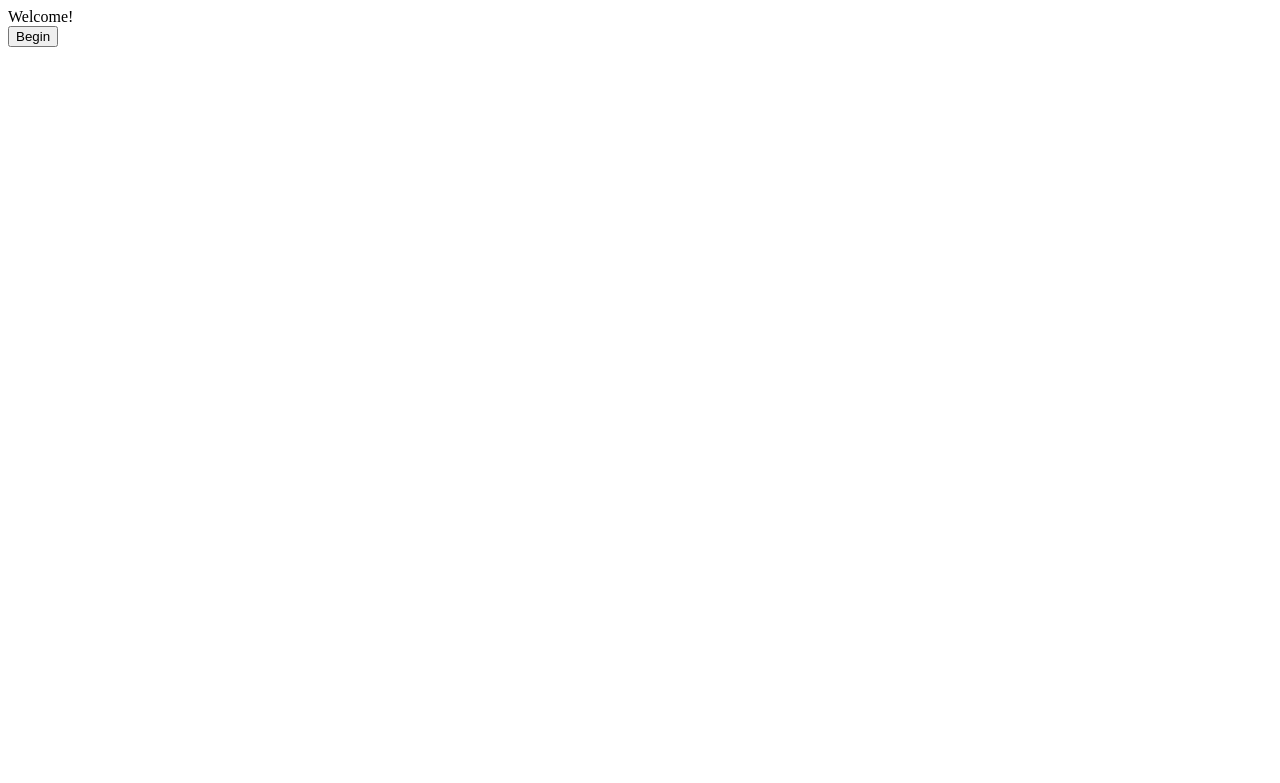
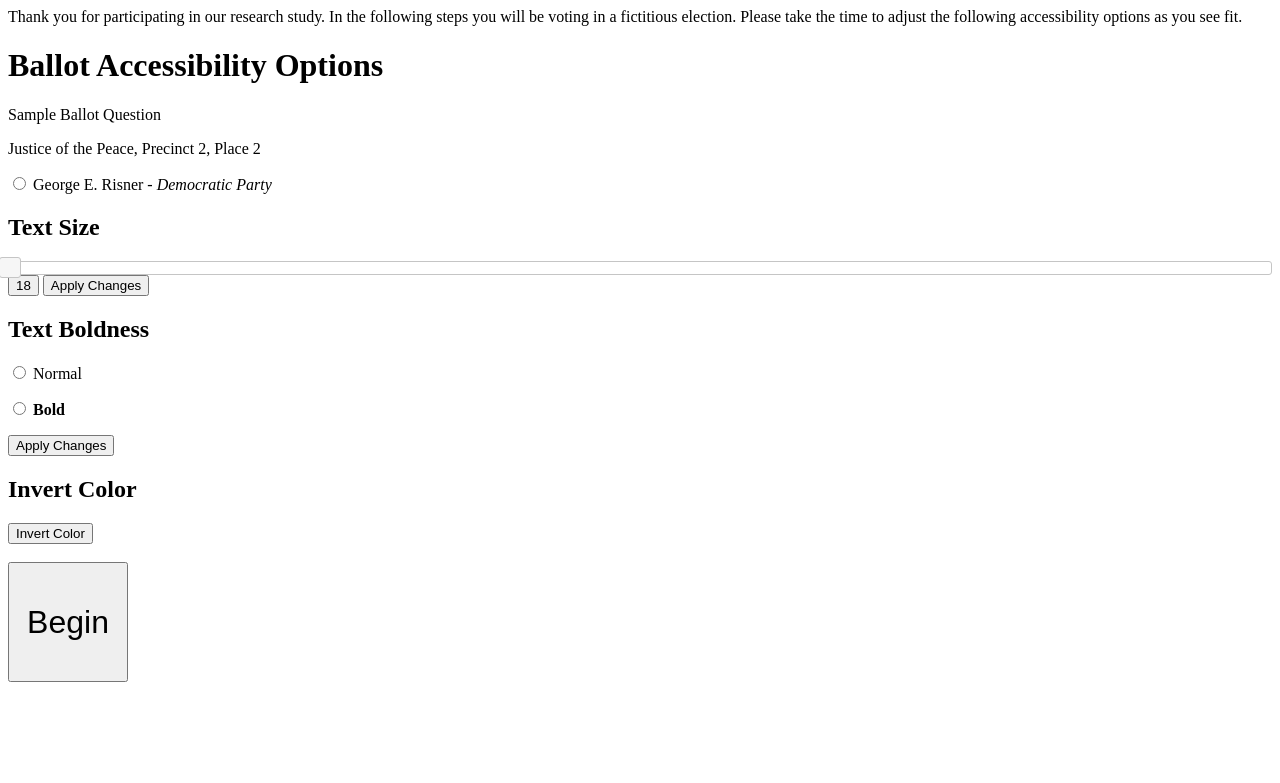
Before and after one commit to jdcheng/lvvs, a Django app: page /polls/ in a window 1280 px wide. Before the commit the part shown is almost empty. Shown: the top 783 px of the page. Run offline with Django 3.2, Linux system fonts and the light colour scheme; some libraries are stand-ins or nearby versions.

Commit message:
updated welcome page

```diff
--- a/polls/templates/polls/welcome.html
+++ b/polls/templates/polls/welcome.html
@@ -1,5 +1,140 @@
-Welcome!
+<html>
+<head>
+	<title>Comp435: Election Systems Project</title>
 
+<link rel="stylesheet" href="//code.jquery.com/ui/1.11.2/themes/smoothness/jquery-ui.css">
+  <script src="//code.jquery.com/jquery-1.10.2.js"></script>
+  <script src="//code.jquery.com/ui/1.11.2/jquery-ui.js"></script>
+  <!--<link href="{{ STATIC_URL }}website_static/options.css" rel="stylesheet" type="text/css" title="main" media="screen" /> -->
+
+  <!-- <script language="javascript" src="http://ajax.googleapis.com/ajax/libs/jquery/1.8.3/jquery.min.js" type="text/javascript"></script> -->
+  <script>
+  $(document).ready(function(){
+
+var pathArray = window.location.pathname.split( '/' );
+var id = pathArray[2];
+if (id == "options"){
+  id = 0;
+}
+else{
+  id = parseInt(id);
+}
+
+sessionStorage.setItem('returnId', id)
+
+if (sessionStorage.getItem('color') == null){
+    sessionStorage.setItem('color', 'black');
+    sessionStorage.setItem('background-color', 'white');
+  }
+
+if (sessionStorage.getItem("boldness") != null) {
+  if (sessionStorage.getItem("boldness") == 400){
+      $("input[id=normal]").prop("checked", true);
+  }
+  else{
+    $("input[id=bold]").prop("checked", true);
+    $("txt[name=sample]").css("font-weight", 700);
+  }
+    }
+
+  if (sessionStorage.getItem("size") != null) {
+    $("txt[name=sample]").css("font-size", sessionStorage.getItem("size"));
+    $sizeValue = sessionStorage.getItem("size");
+  }
+  else{
+    $sizeValue = "18";
+  }
+
+  $("#size").val($sizeValue);
+
+  $( "#sizeSlider" ).slider({
+    min: 18,
+    max: 72,
+    value: $sizeValue,
+    slide: function(event, ui) {
+      getSize();
+    }
+    });
+
+    $("#applySize").click(function(event) {
+      event.preventDefault();
+      sessionStorage.setItem('size', $size);
+      $("txt[name=sample]").animate({"font-size":$size + "px"});
+    });
+
+    $("#applyBold").click(function(event){
+      if ($("input[id='normal']:checked").val()) {
+        sessionStorage.setItem("boldness", 400)
+        $("txt[name=sample]").animate({"font-weight":400});
+      }
+      if ($("input[id='bold']:checked").val()) {
+        sessionStorage.setItem("boldness", 700)
+        $("txt[name=sample]").animate({"font-weight":700})
+      }
+
+    });
+
+
+    // function to invert color
+    $("#invert").click(function(event) {
+      event.preventDefault();
+      if (sessionStorage.getItem('color') == 'white') {
+        $("body").css('color', 'black');
+        sessionStorage.setItem('color', 'black');
+      } else {
+        $("body").css('color', 'white');
+        sessionStorage.setItem('color', 'white');
+      }
+      if (sessionStorage.getItem('background-color') == 'white') {
+        $("body").css('background-color', 'black');
+        sessionStorage.setItem('background-color', 'black');
+      } else {
+        $("body").css('background-color', 'white');
+        sessionStorage.setItem('background-color', 'white');
+      }
+    });
+
+  });
+
+  function getSize() {
+    $size = $("#sizeSlider").slider("values", 0);
+    $("#size").val($size);
+    //$("txt[name=sample]").animate({"font-size":$size + "px"});
+    //sessionStorage.setItem('size', $size);
+    //$("h1").animate({"font-size":$size + "px"});
+    //$("label").animate({"font-size":$size + "px"})
+  }
+
+  </script>
+</head>
+<body>
+
+	<p>Thank you for participating in our research study. In the following steps you will be voting in a fictitious election. Please take the time to adjust the following accessibility options as you see fit.</p>
+
+  <h1>Ballot Accessibility Options</h1>
+  <p> <txt name= "sample">Sample Ballot Question</txt></p>
+    <p> <txt name= "sample">Justice of the Peace, Precinct 2, Place 2</txt></p>
+        <input type="radio" /> <txt name= "sample">George E. Risner - <i>Democratic Party</i></txt></input>
+  <h2> Text Size </h2>
+<div id="sizeSlider"></div>
+<input id="size" type="button"/>
+<input id = "applySize" type="submit" value="Apply Changes" />
+<form>
+<h2> Text Boldness </h2>
+<form>
+<p><input name = "boldSelect" id = "normal" type="radio" > Normal </input></p>
+<p><input name = "boldSelect" id = "bold" type="radio" > <b> Bold </b> </input></p>
+</form>
+<input id = "applyBold" type="submit" value="Apply Changes" />
+
+
+  <h2> Invert Color</h2>
+  <button id="invert" type="button">Invert Color</button>
+
+<br />
+<br />
 <form id = "start" action="136" method="get">
-    <input type="submit" id="start_button" value="Begin" />
+    <input type="submit" id="start_button" value="Begin" style="height:120px; width:120px; font-size:32px"/>
 </form>
+</body>
+</html>
```
Also changed, not shown: db.sqlite3.
